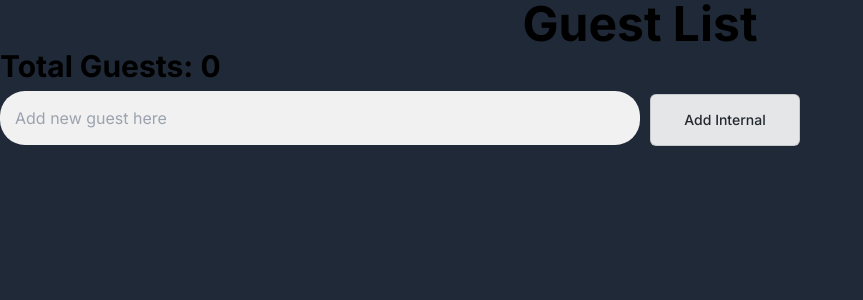
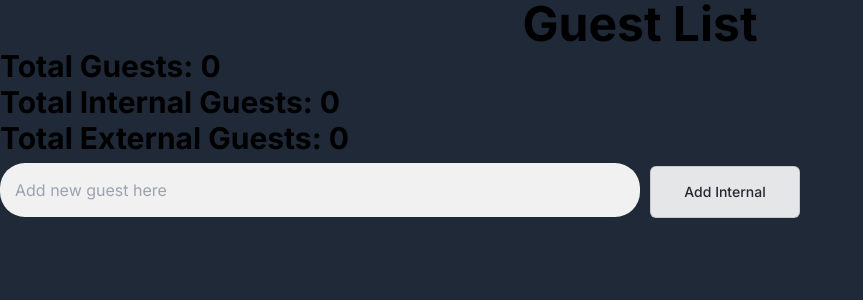
Before and after one commit to neonguyen-dev/the-coffin, a Next.js app: page /live in a window 1280 px wide. Shown: the top 300 px of the page, without its empty margins (0-863 px from the left). Built offline with nearby package versions, Linux system fonts and the light colour scheme.

Commit message:
Forgot to add counter for internal and external guests

```diff
--- a/src/app/live/livePubView.jsx
+++ b/src/app/live/livePubView.jsx
@@ -3,6 +3,8 @@ import {useState} from 'react';
 export default function LivePub(props){
     const[guest, setGuest] = useState('');
     const[guestsArray, setGuestsArray] = useState([]);
+    const[internals, setInternals] = useState(0);
+    const[externals, setExternals] = useState(0);
     const[totalGuests, setTotalGuests] = useState(0);
     const [showExternalInput, setShowExternalInput] = useState(false);
     const [externalInputValue, setExternalInputValue] = useState('');
@@ -18,6 +20,7 @@ export default function LivePub(props){
             setGuestsArray([...guestsArray, {internal: guest, external: null}]);
             setGuest('');
             setTotalGuests(totalGuests + 1);
+            setInternals(internals + 1);
         }
     };
 
@@ -52,6 +55,7 @@ export default function LivePub(props){
             };
             setGuestsArray(updatedGuestsArray);
             setTotalGuests(totalGuests + 1);
+            setExternals(externals + 1);
             setExternalInputValue('');
             setShowExternalInput(false);
             setActiveInternalGuestIndex(null);
@@ -62,6 +66,8 @@ export default function LivePub(props){
         <div className="bg-gray-800 min-h-screen">
             <h1 className="font-bold text-center text-5xl">Guest List</h1>
             <p className="font-bold text-3xl">Total Guests: {totalGuests}</p>
+            <p className="font-bold text-3xl">Total Internal Guests: {internals}</p>
+            <p className="font-bold text-3xl">Total External Guests: {externals}</p>
             <form onSubmit={inputSubmit}>
                 <input
                 type = "text"
```
